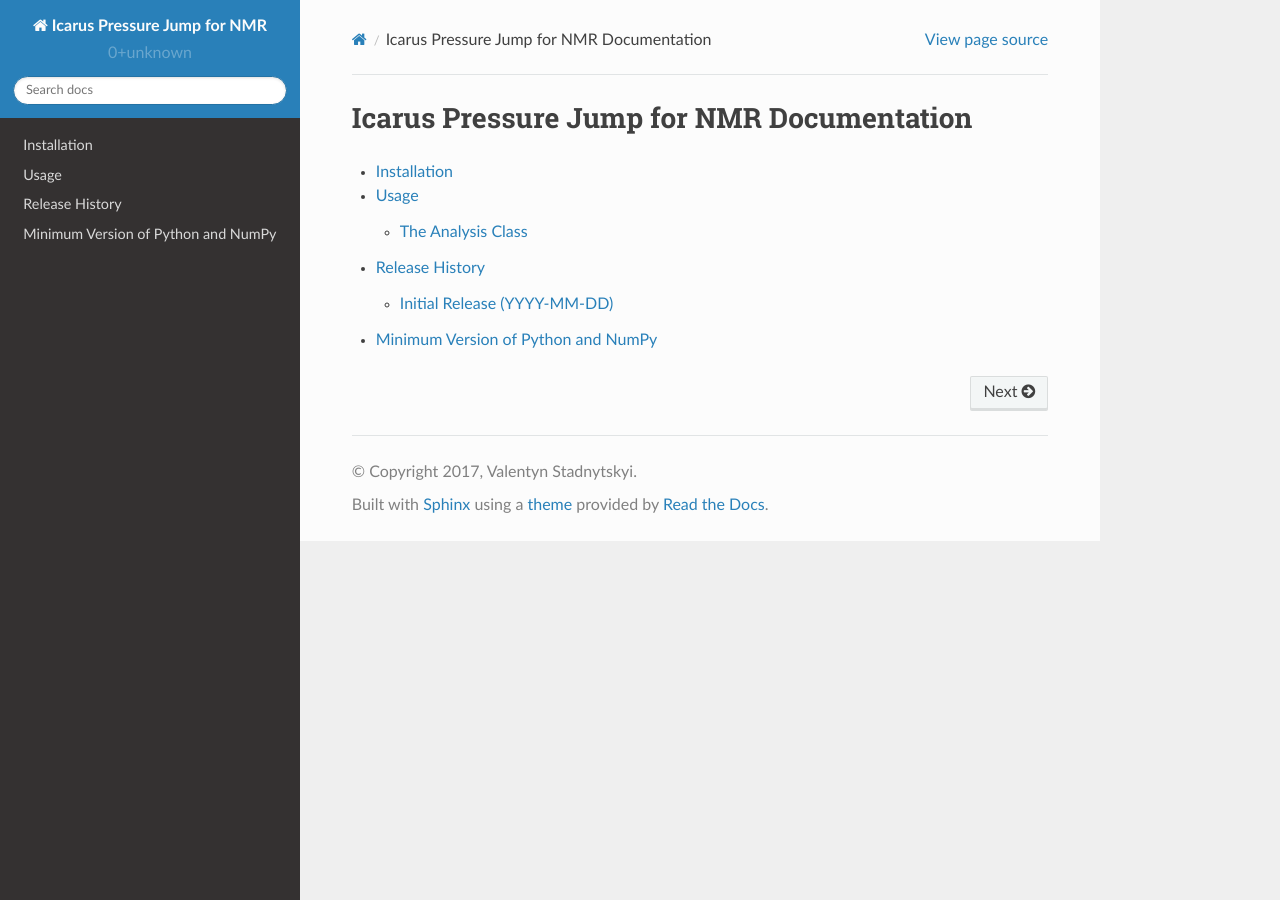
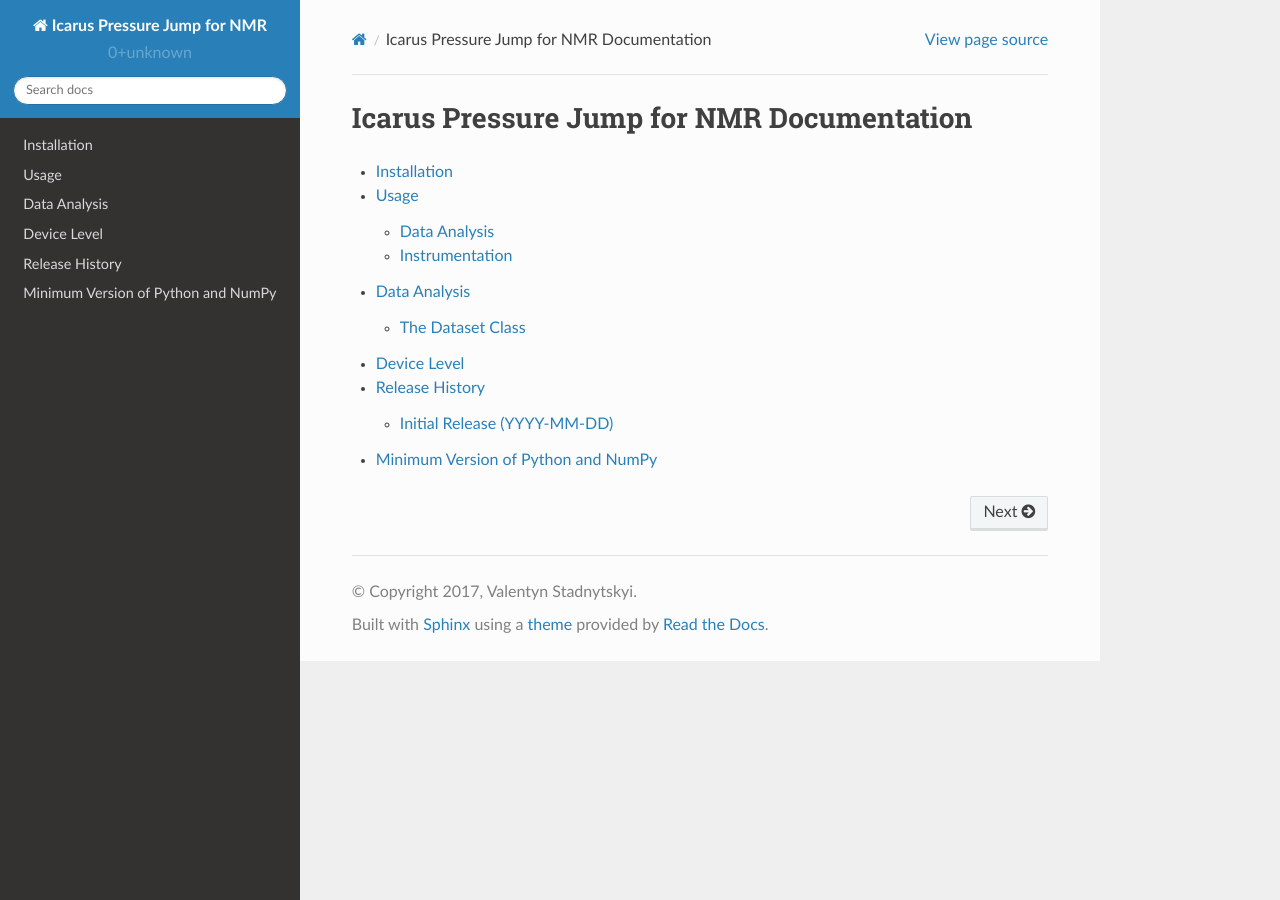
Before and after one commit to vstadnytskyi/icarus-nmr, a Sphinx documentation site: the page built from docs/source/index.rst, in a window 1280 px wide. Built offline with Sphinx 7.4.7 and the Read the Docs theme 2.0.0, drawn with Linux system fonts in a browser that asks for light colours.

```diff
--- a/docs/source/index.rst
+++ b/docs/source/index.rst
@@ -11,5 +11,7 @@ Icarus Pressure Jump for NMR Documentation
 
    installation
    usage
+   data-analysis
+   device
    release-history
    min_versions
```
Also changed, not shown: docs/source/data-analysis.rst (added, +24 -0 lines), docs/source/device.rst (added, +11 -0 lines), docs/source/usage.rst (+5 -14 lines).
